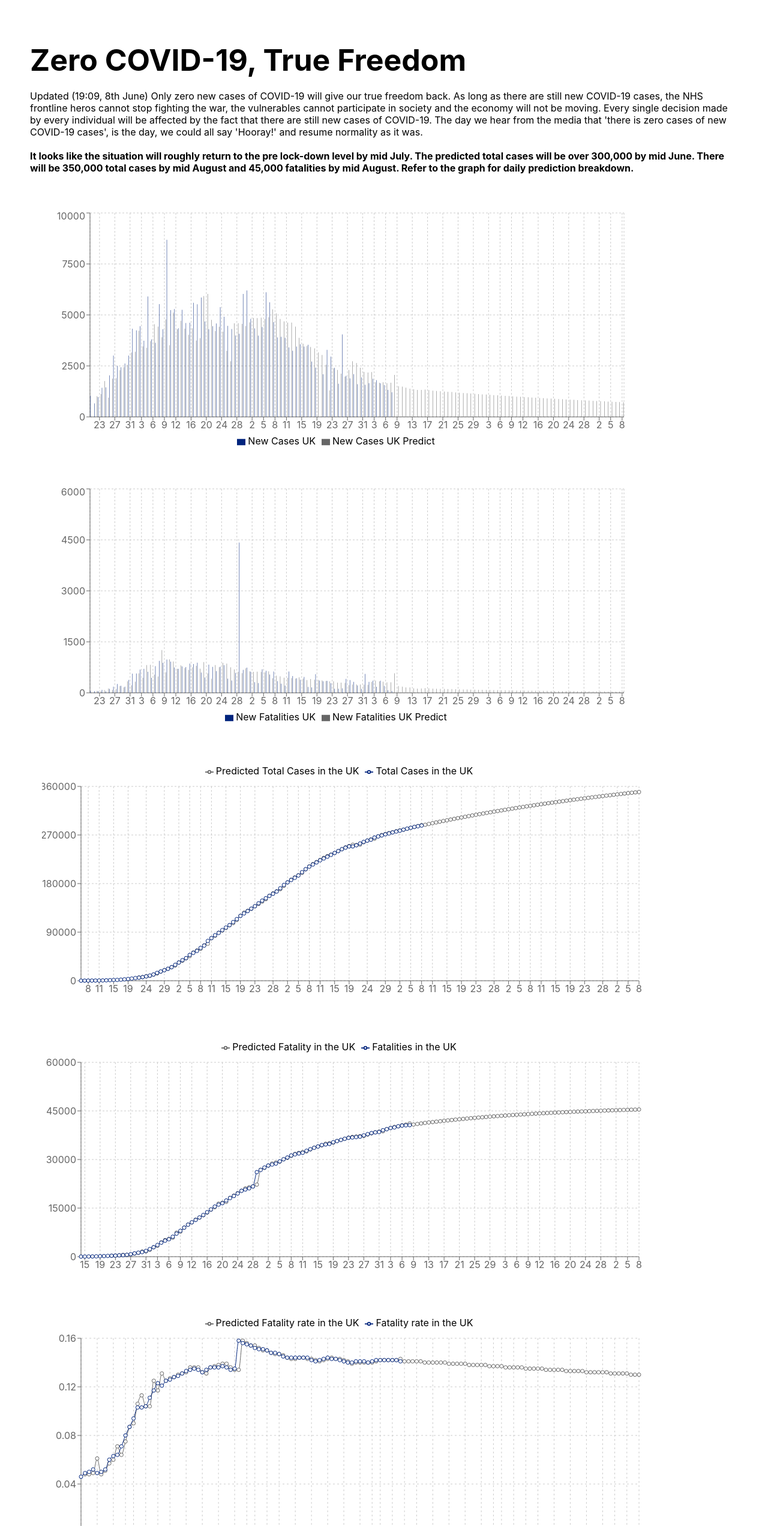
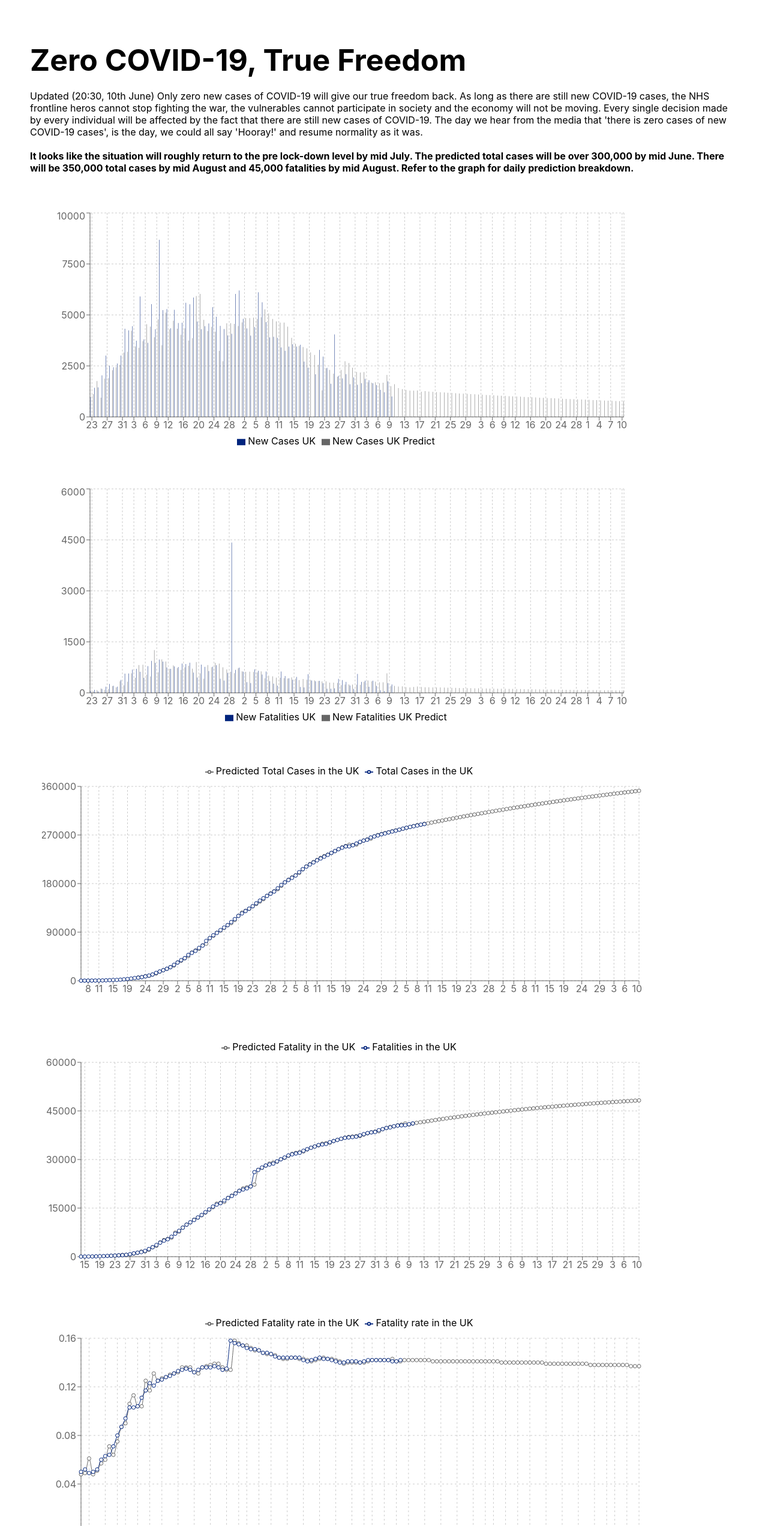
Before and after one commit to linamm/coronachart, a React (Create React App) app in the folder coronachart/: page / in a window 1280 px wide. Shown: the top 2544 px of the page at 60% size. Built offline with nearby package versions, Linux system fonts and the light colour scheme.

Commit message:
daily update

```diff
--- a/coronachart/src/App.js
+++ b/coronachart/src/App.js
@@ -91,7 +91,7 @@ function App() {
       </div>
 
       <div style={styles.paragraph}>
-        Updated (19:09, 8th June)
+        Updated (20:30, 10th June)
         Only zero new cases of COVID-19 will give our true freedom back. As long as there are still new COVID-19 cases, the NHS frontline heros cannot stop fighting the war, the vulnerables cannot participate in society and the economy will not be moving. Every single decision made by every individual will be affected by the fact that there are still new cases of COVID-19. The day we hear from the media that 'there is zero cases of new COVID-19 cases', is the day, we could all say 'Hooray!' and resume normality as it was.
       </div>
       <div style={styles.paragraph}>
--- a/coronachart/src/Data.js
+++ b/coronachart/src/Data.js
@@ -91,6 +91,8 @@ import { getPredictCases, getNewCases, getFatalityRates } from './Predict.js';
   {"name": "6", "uk": 40465, 'uk_predict': 40572},
   {"name": "7", "uk": 40542, 'uk_predict': 40776},
   {"name": "8", "uk": 40597, 'uk_predict': 41116},
+  {"name": "9", "uk": 40883, 'uk_predict': 40795},
+  {"name": "10", "uk": 41128, 'uk_predict': 41085},
 ];
 
 const raw_total_cases = [
@@ -189,13 +191,15 @@ const raw_total_cases = [
   {"name": "6", "uk": 284868, 'uk_predict': 284966},
   {"name": "7", "uk": 286194, 'uk_predict': 286546},
   {"name": "8", "uk": 287399, 'uk_predict': 288252},
+  {"name": "9", "uk": 289140	, 'uk_predict': 288907},
+  {"name": "10", "uk": 290143, 'uk_predict': 290741},
 ];
 
 export const numberOfDaysInTheFuture = 60;
 export const numberOfDaysInThePast = 80;
 export const totalCaseStartDay = 6;
 export const fatalityCaseStartDay = 14;
-export const DaysInJune = 8;
+export const DaysInJune = 10;
 export const Today = 31 + 30 + 31 + DaysInJune; // 31 days in March + days in April + 31 days in May + days in June
 export const TodayTotalIndex = Today - totalCaseStartDay;
 export const TodayFatalityIndex = Today - fatalityCaseStartDay;
```
